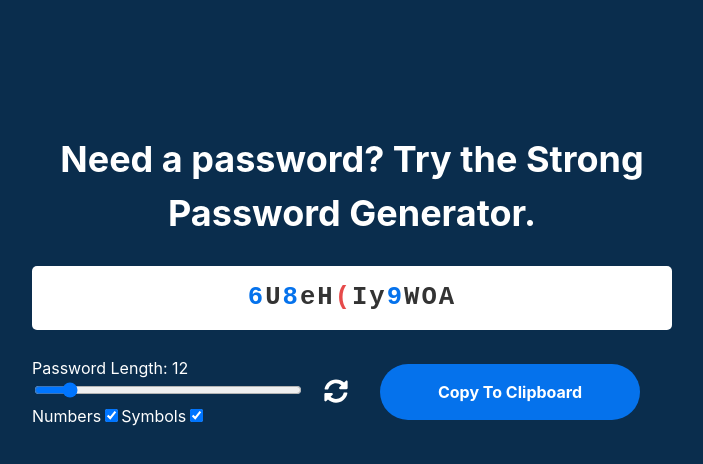
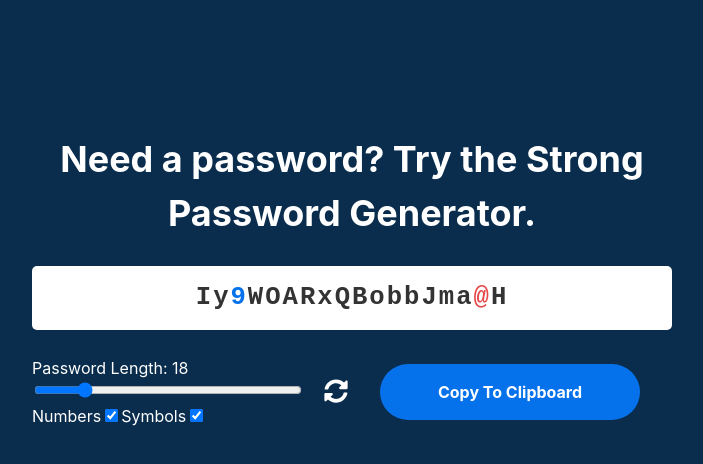
Before and after one commit to petercurcio/strong-password-generator, a React (Create React App) app: page / in a window 1280 px wide. Shown: the top 464 px of the page, without its empty margins (288-991 px from the left). Built offline with nearby package versions, Linux system fonts and the light colour scheme.

Commit message:
adding checkbox functionality and refactor

```diff
--- a/src/App.js
+++ b/src/App.js
@@ -1,6 +1,7 @@
 import React, { useState } from "react";
 import Container from "./components/Container";
-import NewButton from "./components/NewButton";
+import Button from "./components/Button";
+// import Checkbox from "./components/Checkbox";
 import { FontAwesomeIcon } from "@fortawesome/react-fontawesome";
 import { faSyncAlt } from "@fortawesome/free-solid-svg-icons";
 import parser from "html-react-parser";
@@ -8,93 +9,42 @@ import parser from "html-react-parser";
 import "./App.css";
 
 function App() {
-  const [passwordLength, setPasswordLength] = useState(12);
-  const [password, setPassword] = useState();
-  const [plainPasswd, setPlainPasswd] = useState("");
-  const [includeNumbers, setIncludeNumbers] = useState(true);
-  const [includeSymbols, setIncludeSymbols] = useState(true);
-
-  // console.log(
-  //   "beginning values: |",
-  //   "includeNumbers:",
-  //   includeNumbers,
-  //   "includeSymbols:",
-  //   includeSymbols
-  // );
+  const [passwordLength, setPasswordLength] = useState(18);
+  const [password, setPassword] = useState(null);
+  const [plainPasswd, setPlainPasswd] = useState(null);
+  const [numbersIsChecked, setNumbersIsChecked] = useState(true);
+  const [symbolsIsChecked, setSymbolsIsChecked] = useState(true);
 
   const chars =
     "0123456789abcdefghijklmnopqrstuvwxyzABCDEFGHIJKLMNOPQRSTUVWXYZ!@#$%^&*()_";
 
-  const generatePassword = (passwordLength) => {
+  const generatePassword = (
+    passwordLength,
+    num = numbersIsChecked,
+    sym = symbolsIsChecked
+  ) => {
     let filteredChars = "";
     let plainPasswd = "";
     let passwd = "";
 
-    // console.log(
-    //   "generatePassword: |",
-    //   "includeNumbers:",
-    //   includeNumbers,
-    //   "includeSymbols:",
-    //   includeSymbols
-    // );
+    if (!num && !sym) {
+      filteredChars = chars.match(/[^\d!@#$%^&*()_]+/)[0];
+    }
 
-    if (includeNumbers && !includeSymbols) {
+    if (num && !sym) {
       filteredChars = chars.match(/[^!@#$%^&*()_]+/)[0];
-      // console.log("chars:", chars);
-      // console.log(
-      //   "chars.match(/[^!@#$%^&*()_]*/)[0]",
-      //   chars.match(/[^!@#$%^&*()_]+/)[0]
-      // );
-      // console.log(
-      //   "includeNumbers && !includeSymbols",
-      //   "includeNumbers:",
-      //   includeNumbers,
-      //   "includeSymbols:",
-      //   includeSymbols
-      // );
-      // console.log("filteredChars:", filteredChars);
     }
-    if (!includeNumbers && includeSymbols) {
+    if (!num && sym) {
       filteredChars = chars.match(/[^\d]+/)[0];
-      // console.log(
-      //   "!includeNumbers && includeSymbols",
-      //   "includeNumbers:",
-      //   includeNumbers,
-      //   "includeSymbols:",
-      //   includeSymbols
-      // );
-      // console.log("filteredChars:", filteredChars);
     }
-    if (!includeNumbers && !includeSymbols) {
-      filteredChars = chars.match(/[^\d!@#$%^&*()_]+/)[0];
-      // console.log(
-      //   "!includeNumbers && !includeSymbols",
-      //   "includeNumbers:",
-      //   includeNumbers,
-      //   "includeSymbols:",
-      //   includeSymbols
-      // );
-      // console.log("filteredChars:", filteredChars);
-    }
-    if (includeNumbers && includeSymbols) {
+
+    if (num && sym) {
       filteredChars = chars;
-      // console.log(
-      //   "includeNumbers && includeSymbols |",
-      //   "includeNumbers:",
-      //   includeNumbers,
-      //   "includeSymbols:",
-      //   includeSymbols
-      // );
-      // console.log("filteredChars:", filteredChars);
     }
 
     for (let i = 0; i < passwordLength; i++) {
-      // console.log("random number:", Math.floor(Math.random() * chars.length));
-      // passwd += chars[Math.floor(Math.random() * chars.length)];
-
       let entry =
         filteredChars[Math.floor(Math.random() * filteredChars.length)];
-
       plainPasswd += entry;
 
       entry = entry.match(/\d/)
@@ -104,34 +54,11 @@ function App() {
         : entry.match(/[a-zA-Z]/)
         ? `<span class="letter">${entry}</span>`
         : entry;
-      // chars[Math.floor(Math.random() * chars.length)];
-
-      // console.log(typeof entry, entry);
-      // console.log(isNaN(entry), entry);
 
       passwd += entry;
-
-      // passwd += isNaN(entry)
-      //   ? `<span class="letter">${entry}</span>`
-      //   : `<span class="number">${entry}</span>`;
-
-      // console.log(passwd);
-      // document.querySelector(".password-display").value = passwd;
     }
-    // let newArr = [];
-    // const newPasswd = passwd.split("").forEach((p) => {
-    //   if (p.match(/\d/g)) {
-    //     newArr.push(`<span class="p-number">${p}</span>`);
-    //   }
-    // });
-    // console.log(newPasswd);
-
-    //console.log(passwd);
     setPlainPasswd(plainPasswd);
-
-    //document.querySelector("password-display").innerHTML = parser(passwd);
     setPassword(parser(passwd));
-    //setPassword(passwd);
   };
 
   const passwordLengthChangeHandler = (e) => {
@@ -139,19 +66,20 @@ function App() {
     generatePassword(e.target.value);
   };
 
-  const newButtonPasswordHandler = () => {
-    // navigator.clipboard.writeText(password);
+  const copyPasswordButtonHandler = () => {
     navigator.clipboard.writeText(plainPasswd);
   };
 
-  const includeNumbersHandler = () => {
-    setIncludeNumbers(!includeNumbers);
-    generatePassword(passwordLength);
+  const numbersIsCheckedHandler = () => {
+    const num = !numbersIsChecked;
+    setNumbersIsChecked(num);
+    generatePassword(passwordLength, num, symbolsIsChecked);
   };
 
-  const includeSymbolsHandler = () => {
-    setIncludeSymbols(!includeSymbols);
-    generatePassword(passwordLength);
+  const symbolsIsCheckedHandler = () => {
+    const sym = !symbolsIsChecked;
+    setSymbolsIsChecked(sym);
+    generatePassword(passwordLength, numbersIsChecked, sym);
   };
 
   const reloadHandler = () => {
@@ -164,7 +92,7 @@ function App() {
         Need a password? Try the Strong Password Generator.
       </h1>
       <div className="password-display">
-        {password ? password : generatePassword(12)}
+        {password ? password : generatePassword(passwordLength)}
       </div>
       <div className="row">
         <div className="password-display__length">
@@ -184,24 +112,21 @@ function App() {
           <input
             type="checkbox"
             name="checkbox-numbers"
-            onChange={includeNumbersHandler}
-            checked={includeNumbers}
+            onChange={numbersIsCheckedHandler}
+            checked={numbersIsChecked}
           />
           <label htmlFor="checkbox-symbols">Symbols</label>
           <input
             type="checkbox"
             name="checkbox-symbols"
-            onChange={includeSymbolsHandler}
-            checked={includeSymbols}
+            onChange={symbolsIsCheckedHandler}
+            checked={symbolsIsChecked}
           />
         </div>
         <div className="regeneratePasswordIcon">
           <FontAwesomeIcon icon={faSyncAlt} onClick={reloadHandler} />
         </div>
-        <NewButton
-          onClick={newButtonPasswordHandler}
-          title="Copy To Clipboard"
-        />
+        <Button onClick={copyPasswordButtonHandler} title="Copy To Clipboard" />
       </div>
     </Container>
   );
--- a/src/components/NewButton.js
+++ b/src/components/Button.js
@@ -1,5 +1,5 @@
 import React from "react";
-import "./NewButton.css";
+import "./Button.css";
 import { FontAwesomeIcon } from "@fortawesome/react-fontawesome";
 import { faCheck } from "@fortawesome/free-solid-svg-icons";
 
--- /dev/null
+++ b/src/components/Checkbox.js
@@ -0,0 +1,14 @@
+import React from "react";
+
+const Checkbox = ({ label, checked, onChange }) => {
+  return (
+    <input
+      type="checkbox"
+      label={label}
+      checked={checked}
+      onChange={onChange}
+    />
+  );
+};
+
+export default Checkbox;
```
Also changed, not shown: src/components/Button.css (renamed from src/components/NewButton.css), 2 other files (tests, documents, lock files or other folders).
